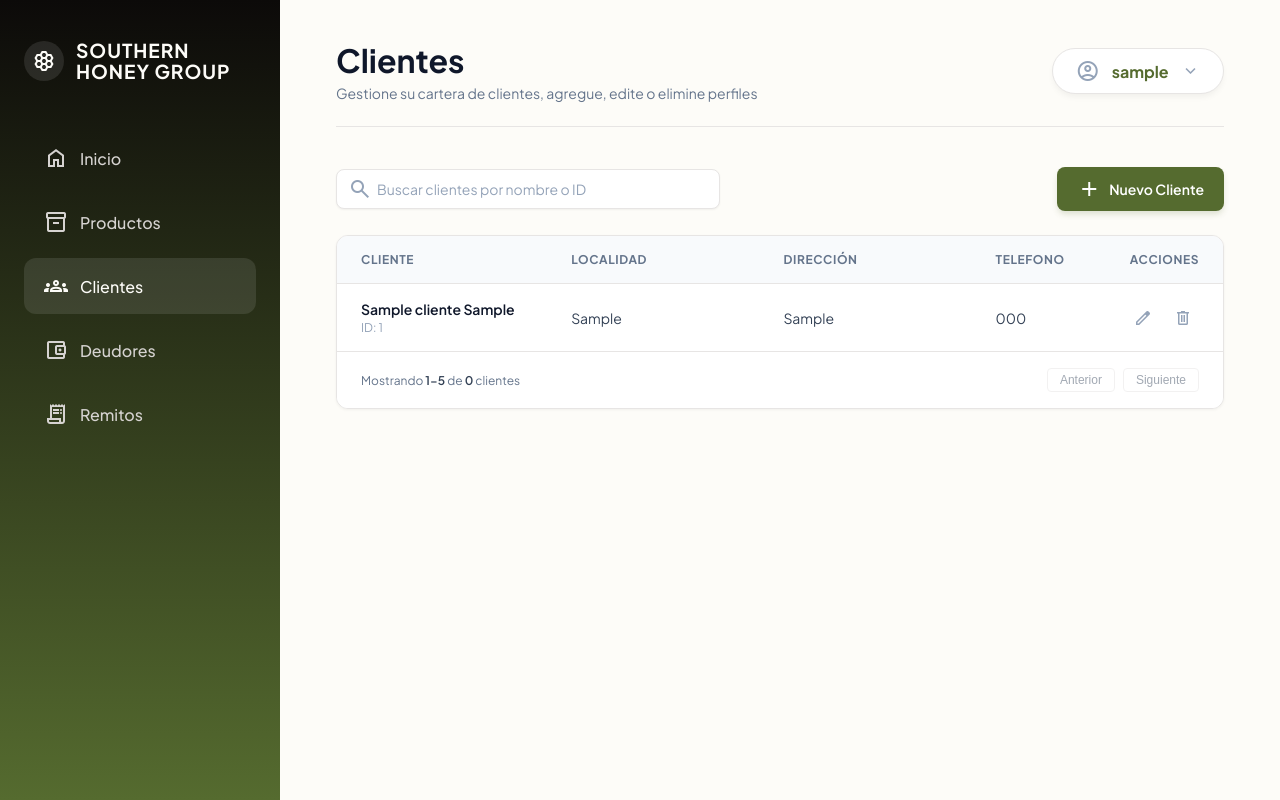
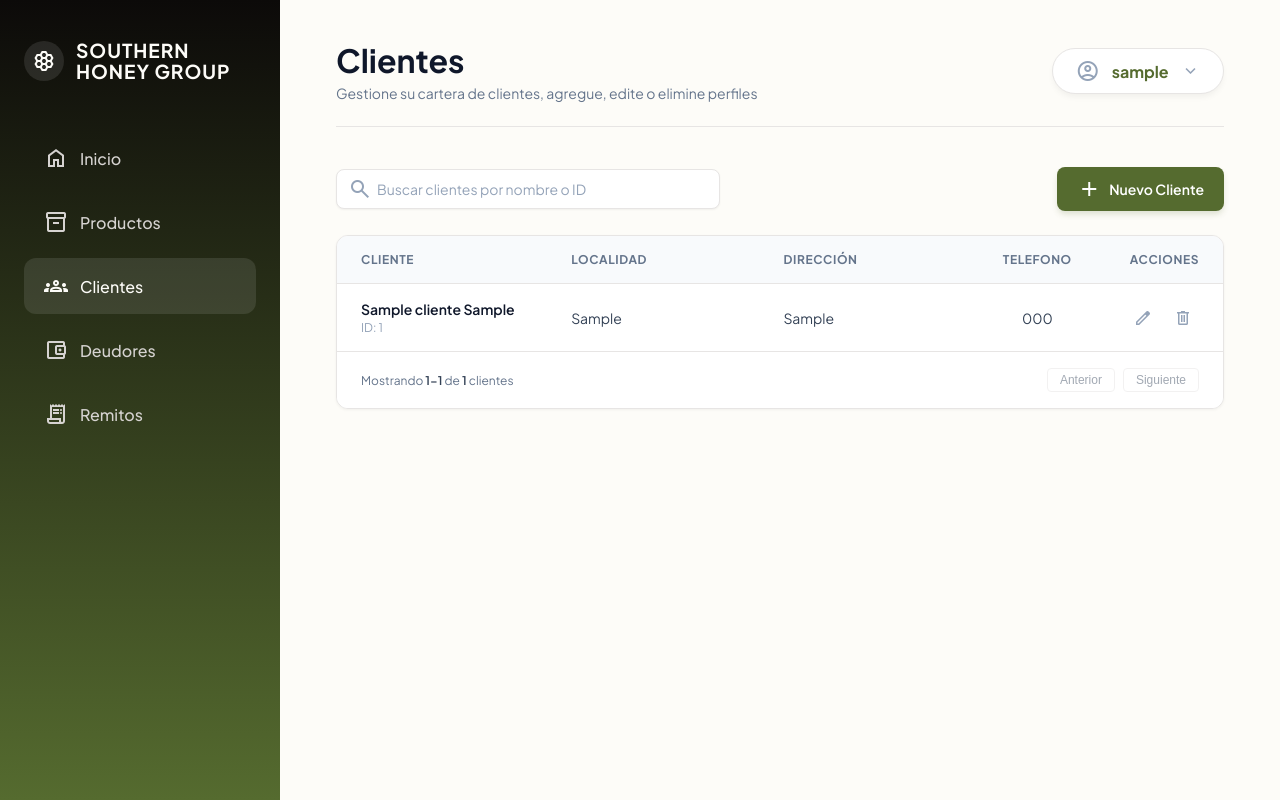
Before and after one commit to bautistaribotta/southern_honey_group, a Django app: page /clientes/ in a window 1280 px wide. Run offline with Django 5.2, Linux system fonts and the light colour scheme; a user stored in the database is signed in; tables that the repository leaves empty hold one stand-in row (values such as "Sample post").

Commit message:
Agrego el indexado a las tablas de productos y de clientes

```diff
--- a/main/static/clientes.css
+++ b/main/static/clientes.css
@@ -113,6 +113,10 @@
 
 .tabla-clientes th.texto-derecha {
   text-align: right;
+}
+
+.texto-centrado {
+  text-align: center;
 }
 
 /* Anchos de columnas para Clientes */
--- a/main/templates/clientes.html
+++ b/main/templates/clientes.html
@@ -109,7 +109,7 @@
                 <th> Cliente </th>
                 <th> Localidad </th>
                 <th> Dirección </th>
-                <th> Telefono </th>
+                <th class="texto-centrado"> Telefono </th>
                 <th class="texto-derecha"> Acciones </th> <!-- Editar/Eliminar -->
               </tr>
             </thead>
@@ -122,7 +122,7 @@
                 </td>
                 <td> {{ cliente.localidad }} </td>
                 <td> {{ cliente.direccion|default:"-" }} </td>
-                <td> {{ cliente.telefono }} </td>
+                <td class="texto-centrado"> {{ cliente.telefono }} </td>
                 <td>
                   <div class="acciones-tabla">
                     <button class="boton-icono editar" title="Editar">
@@ -144,8 +144,10 @@
 
           <!-- Paginación -->
           <div class="paginacion">
+            <!-- Uso 3 variables nativas de Python para el index de la tabla -->
             <div class="paginacion-info">
-              Mostrando <span>1-5</span> de <span>0</span> clientes
+              Mostrando <span>{{ clientes.start_index }}-{{ clientes.end_index }}</span>
+              de <span>{{ clientes.paginator.count }}</span> clientes
             </div>
             <div class="paginacion-botones">
               <button class="boton-paginacion" disabled>Anterior</button>
--- a/main/templates/productos.html
+++ b/main/templates/productos.html
@@ -161,8 +161,10 @@
 
           <!-- Paginación -->
           <div class="paginacion">
+            <!-- Uso 3 variables nativas de Python para el index de la tabla -->
             <div class="paginacion-info">
-              Mostrando <span>1-5</span> de <span>0</span> productos
+              Mostrando <span>{{ productos.start_index }}-{{ productos.end_index }}</span>
+              de <span>{{ productos.paginator.count }}</span> productos
             </div>
             <div class="paginacion-botones">
               <button class="boton-paginacion" disabled>Anterior</button>
```
